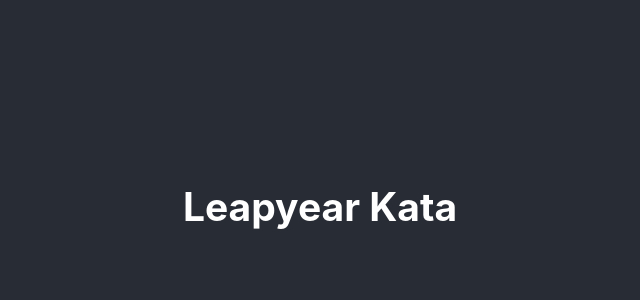
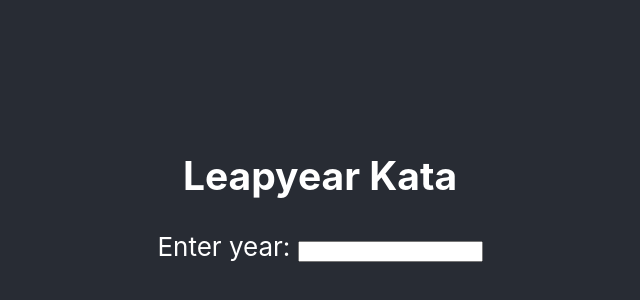
Before and after one commit to m-sakthi/leap-year-js-kata-2, a React (Create React App) app: page / in a window 1280 px wide. Shown: the part 194-494 px from the top of the page, without its empty margins (320-960 px from the left). Built offline with nearby package versions, Linux system fonts and the light colour scheme.

Commit message:
Feature: Adding input field to capture year entry

```diff
--- a/src/App.js
+++ b/src/App.js
@@ -1,10 +1,12 @@
 import './App.css';
+import LeapYear from './components/LeapYear';
 
 function App() {
   return (
     <div className="App">
       <header className="App-header">
         <h2>Leapyear Kata</h2>
+        <LeapYear />
       </header>
     </div>
   );
--- /dev/null
+++ b/src/components/LeapYear.js
@@ -0,0 +1,35 @@
+import React, { Component } from 'react';
+
+export default class LeapYear extends Component {
+  constructor(props) {
+    super(props);
+
+    this.state = {
+      year: ''
+    };
+  }
+
+  handleInputChange = (e) => {
+    this.setState({ year: e.target.value });
+  }
+
+  render() {
+    const { year } = this.state;
+
+    return (
+      <div testId='wrapper'>
+        <label>Enter year: </label>
+        <input
+          testId='enterYearInput'
+          type='number'
+          onChange={this.handleInputChange}
+        />
+        <br />
+        <br />
+        <span testId="resultSpan">
+          {year && `Entered year is ${year}.`}
+        </span>
+      </div>
+    );
+  }
+}
```
Also changed, not shown: 2 other files (tests, documents, lock files or other folders).
